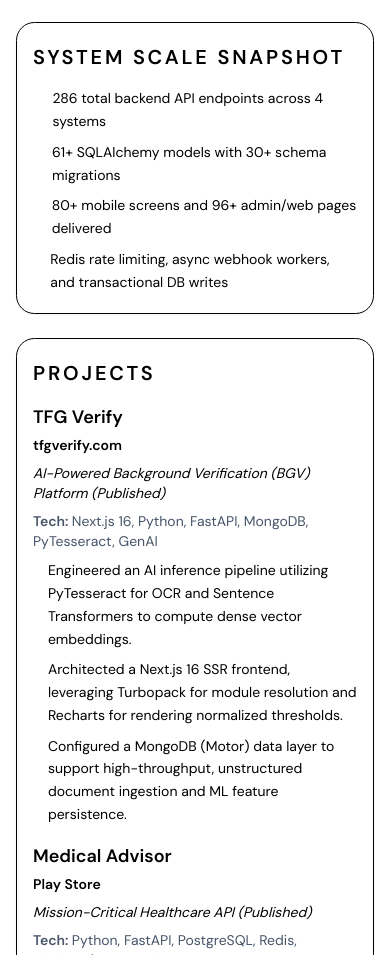
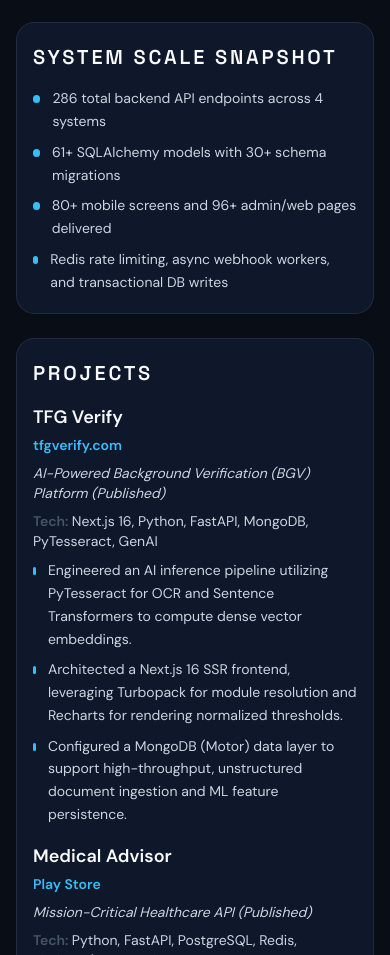
Before and after one commit to MeghrajGoudThigulla/meghraj-portfolio, a Next.js app in the folder portfolio-frontend/: page /resume in a window 390 px wide. Shown: the part 1045-2000 px from the top of the page. Built offline with nearby package versions, Linux system fonts and the light colour scheme.

Commit message:
feat(portfolio-frontend): restore styling foundations and integrate mobile suite details

```diff
--- a/portfolio-frontend/app/globals.css
+++ b/portfolio-frontend/app/globals.css
@@ -2,22 +2,120 @@
 @tailwind components;
 @tailwind utilities;
 
+:root {
+  --brand-bg-rgb: 248 250 252;
+  --brand-surface-rgb: 255 255 255;
+  --brand-elevated-rgb: 255 255 255;
+  --brand-border-rgb: 226 232 240;
+  --brand-muted-rgb: 241 245 249;
+  --brand-navy-rgb: 15 23 42;
+  --brand-charcoal-rgb: 71 85 105;
+  --brand-blue-rgb: 2 132 199;
+  --brand-accent-rgb: 124 58 237;
+
+  --brand-bg: rgb(var(--brand-bg-rgb));
+  --brand-surface: rgb(var(--brand-surface-rgb));
+  --brand-elevated: rgb(var(--brand-elevated-rgb));
+  --brand-border: rgb(var(--brand-border-rgb));
+  --brand-muted: rgb(var(--brand-muted-rgb));
+  --brand-navy: rgb(var(--brand-navy-rgb));
+  --brand-charcoal: rgb(var(--brand-charcoal-rgb));
+  --brand-blue: rgb(var(--brand-blue-rgb));
+  --brand-accent: rgb(var(--brand-accent-rgb));
+
+  --body-bg-image:
+    radial-gradient(circle at 10% -15%, rgba(2, 132, 199, 0.05), transparent 45%),
+    radial-gradient(circle at 85% 15%, rgba(124, 58, 237, 0.035), transparent 40%),
+    linear-gradient(180deg, #f8fafc 0%, #ffffff 52%, #f8fafc 100%);
+  color-scheme: light;
+  --bottom-ui-height: 0px;
+  --section-y: 5rem;
+  --section-y-lg: 7rem;
+}
+
+.dark {
+  --brand-bg-rgb: 9 13 22;
+  --brand-surface-rgb: 15 23 42;
+  --brand-elevated-rgb: 20 30 52;
+  --brand-border-rgb: 30 41 59;
+  --brand-muted-rgb: 30 41 59;
+  --brand-navy-rgb: 248 250 252;
+  --brand-charcoal-rgb: 203 213 225;
+  --brand-blue-rgb: 56 189 248;
+  --brand-accent-rgb: 139 92 246;
+
+  --brand-bg: rgb(var(--brand-bg-rgb));
+  --brand-surface: rgb(var(--brand-surface-rgb));
+  --brand-elevated: rgb(var(--brand-elevated-rgb));
+  --brand-border: rgb(var(--brand-border-rgb));
+  --brand-muted: rgb(var(--brand-muted-rgb));
+  --brand-navy: rgb(var(--brand-navy-rgb));
+  --brand-charcoal: rgb(var(--brand-charcoal-rgb));
+  --brand-blue: rgb(var(--brand-blue-rgb));
+  --brand-accent: rgb(var(--brand-accent-rgb));
+
+  --body-bg-image:
+    radial-gradient(circle at 10% -15%, rgba(56, 189, 248, 0.08), transparent 45%),
+    radial-gradient(circle at 85% 15%, rgba(139, 92, 246, 0.055), transparent 40%),
+    linear-gradient(180deg, #090d16 0%, #0f172a 52%, #090d16 100%);
+  color-scheme: dark;
+}
+
 @layer base {
   html {
     scroll-behavior: smooth;
+    background-color: var(--brand-bg);
   }
 
   body {
     text-rendering: optimizeLegibility;
     -webkit-font-smoothing: antialiased;
+    @apply bg-brand-bg text-brand-charcoal font-sans;
+    background-image: var(--body-bg-image);
+    background-attachment: fixed;
   }
 
   ::selection {
     @apply bg-brand-blue/20 text-brand-navy;
   }
 
-  :focus-visible {
-    @apply outline-none ring-2 ring-brand-blue ring-offset-2 ring-offset-brand-bg;
+  ::-webkit-scrollbar {
+    width: 10px;
+  }
+
+  ::-webkit-scrollbar-track {
+    background: var(--brand-bg);
+  }
+
+  ::-webkit-scrollbar-thumb {
+    background: var(--brand-border);
+    border: 2px solid var(--brand-bg);
+    border-radius: 8px;
+  }
+
+  ::-webkit-scrollbar-thumb:hover {
+    background: var(--brand-blue);
+  }
+
+  a {
+    @apply text-brand-blue hover:text-brand-accent transition-colors duration-200;
+  }
+
+  a:focus-visible,
+  button:focus-visible,
+  input:focus-visible,
+  textarea:focus-visible,
+  select:focus-visible {
+    outline: 2px solid var(--brand-blue);
+    outline-offset: 3px;
+  }
+
+  h1,
+  h2,
+  h3,
+  h4 {
+    @apply font-sans text-brand-navy tracking-tight;
+    font-family: var(--font-space-grotesk), sans-serif;
   }
 }
 
@@ -63,6 +161,65 @@
   }
 }
 
+@layer utilities {
+  .fade-up {
+    animation: fadeUp 0.6s cubic-bezier(0.16, 1, 0.3, 1) both;
+  }
+
+  .fade-in {
+    animation: fadeIn 0.5s ease-out both;
+  }
+
+  .stagger-1 { animation-delay: 0.06s; }
+  .stagger-2 { animation-delay: 0.12s; }
+  .stagger-3 { animation-delay: 0.18s; }
+  .stagger-4 { animation-delay: 0.24s; }
+
+  .text-glow {
+    text-shadow: 0 0 16px rgba(56, 189, 248, 0.22);
+  }
+
+  .border-glow-hover {
+    @apply relative after:absolute after:inset-0 after:rounded-2xl after:border after:border-transparent after:transition-all after:duration-300;
+  }
+
+  .border-glow-hover:hover::after {
+    border-color: rgba(56, 189, 248, 0.2);
+    box-shadow: 0 0 14px rgba(56, 189, 248, 0.08);
+  }
+
+  .glow-dot {
+    @apply absolute w-1.5 h-1.5 rounded-full bg-brand-blue;
+    box-shadow: 0 0 8px rgba(56, 189, 248, 0.65);
+  }
+
+  .skeleton-shimmer {
+    background: linear-gradient(
+      90deg,
+      var(--brand-muted) 25%,
+      rgba(var(--brand-blue-rgb), 0.08) 37%,
+      var(--brand-muted) 63%
+    );
+    background-size: 200% 100%;
+    animation: shimmer 1.4s infinite linear;
+  }
+}
+
+@keyframes shimmer {
+  0% { background-position: -200% 0; }
+  100% { background-position: 200% 0; }
+}
+
+@keyframes fadeUp {
+  from { opacity: 0; transform: translateY(18px); }
+  to { opacity: 1; transform: translateY(0); }
+}
+
+@keyframes fadeIn {
+  from { opacity: 0; }
+  to { opacity: 1; }
+}
+
 @media (prefers-reduced-motion: reduce) {
   html {
     scroll-behavior: auto;
@@ -75,5 +232,6 @@
     animation-duration: 0.01ms !important;
     animation-iteration-count: 1 !important;
     transition-duration: 0.01ms !important;
+    animation: none !important;
   }
 }
--- a/portfolio-frontend/components/ExperienceTimeline.tsx
+++ b/portfolio-frontend/components/ExperienceTimeline.tsx
@@ -16,7 +16,7 @@ const TIMELINE_EVENTS = [
       'Built TFGenAPI from scratch and contribute to difficult backend, R&D, and infrastructure problems across the product portfolio.',
       'Developed the IYOV AI payroll module, translating India-specific legal and payroll requirements into an automated product workflow.',
       'Helped ship Medical Advisor and became a key technical onboarding resource, delivering knowledge transfer to 8 team members.',
-      'Manage production deployments and Android/iOS publishing while supporting stakeholder-driven customizations and technical troubleshooting.'
+      'Manage production deployments, AWS/GCP pipelines, and release publishing (Apple App Store & Google Play) for 4+ Flutter mobile apps (Portal, HRMS, LMS, and Care Navigator).'
     ]
   },
   {
--- a/portfolio-frontend/components/Projects.tsx
+++ b/portfolio-frontend/components/Projects.tsx
@@ -103,20 +103,20 @@ const projectsData: Project[] = [
     apiDiagram: { theme: "commerce", clientLabel: "Customer App + Web Admin", gatewayLabel: "FastAPI REST Gateway", routeGroups: ["catalog", "cart & checkout", "orders", "support"], dataLayerLabel: "PostgreSQL + Redis + Workers", controlLabel: "JWT & Audit Logs" },
   },
   {
-    title: "IYOV AI Mobile",
-    subtitle: "Cross-Platform Employee Application",
+    title: "TFG Mobile App Suite",
+    subtitle: "Cross-Platform Operational Applications",
     status: "Production / Internal",
-    problem: "A business platform needs a dependable mobile experience that can consume evolving backend capabilities while remaining maintainable across Android and iOS.",
+    problem: "Growing business operations require a suite of dedicated, reliable mobile experiences (Employee Portal, HRMS, LMS, and Care Navigator) that consume backend services and remain maintainable across iOS and Android platforms.",
     action: [
-      "Developed Flutter mobile features and integrated them with the wider IYOV platform.",
-      "Handled Android and iOS publishing workflows as part of shipping the product.",
-      "Worked through mobile-specific debugging, API integration, R&D, and release issues.",
-      "Used the mobile application as another surface for turning product requirements into production-ready workflows."
+      "Developed Flutter features and handled integration across multiple operational mobile products.",
+      "Managed Android and iOS App Store/Play Store publishing pipelines, provisioning, and releases.",
+      "Debugged mobile-specific integration issues, API syncs, local storage persistence, and push notifications.",
+      "Authored technical solutions across Employee Portal, HRMS, and LMS mobile surfaces to match business requirements."
     ],
-    result: "A cross-platform mobile surface for the IYOV ecosystem, supported through development and real release operations across Android and iOS.",
-    metrics: ["Flutter", "Android + iOS", "Release Ownership"],
-    stack: "Flutter, Dart, Firebase, REST APIs, Android, iOS",
-    apiDiagram: { theme: "assessment", clientLabel: "Flutter Android + iOS", gatewayLabel: "IYOV API Layer", routeGroups: ["employee", "attendance", "leave", "payroll"], dataLayerLabel: "Platform Services", controlLabel: "Auth & Mobile Security" },
+    result: "Published and maintained a suite of 4+ custom mobile applications, establishing reliable release pipelines and consistent borrower/employee client features.",
+    metrics: ["4+ Flutter Apps", "App/Play Store Releases", "Cross-Platform Delivery"],
+    stack: "Flutter, Dart, Riverpod, GoRouter, Firebase, REST APIs, iOS, Android",
+    apiDiagram: { theme: "assessment", clientLabel: "Flutter Android + iOS", gatewayLabel: "IYOV API Layer", routeGroups: ["portal / employee", "hrms / operations", "lms / training", "notifications"], dataLayerLabel: "Platform Services", controlLabel: "Auth & Mobile Security" },
   },
 ];
 
```
Also changed, not shown: portfolio-frontend/components/ApiDiagramCard.tsx (+71 -94 lines).
